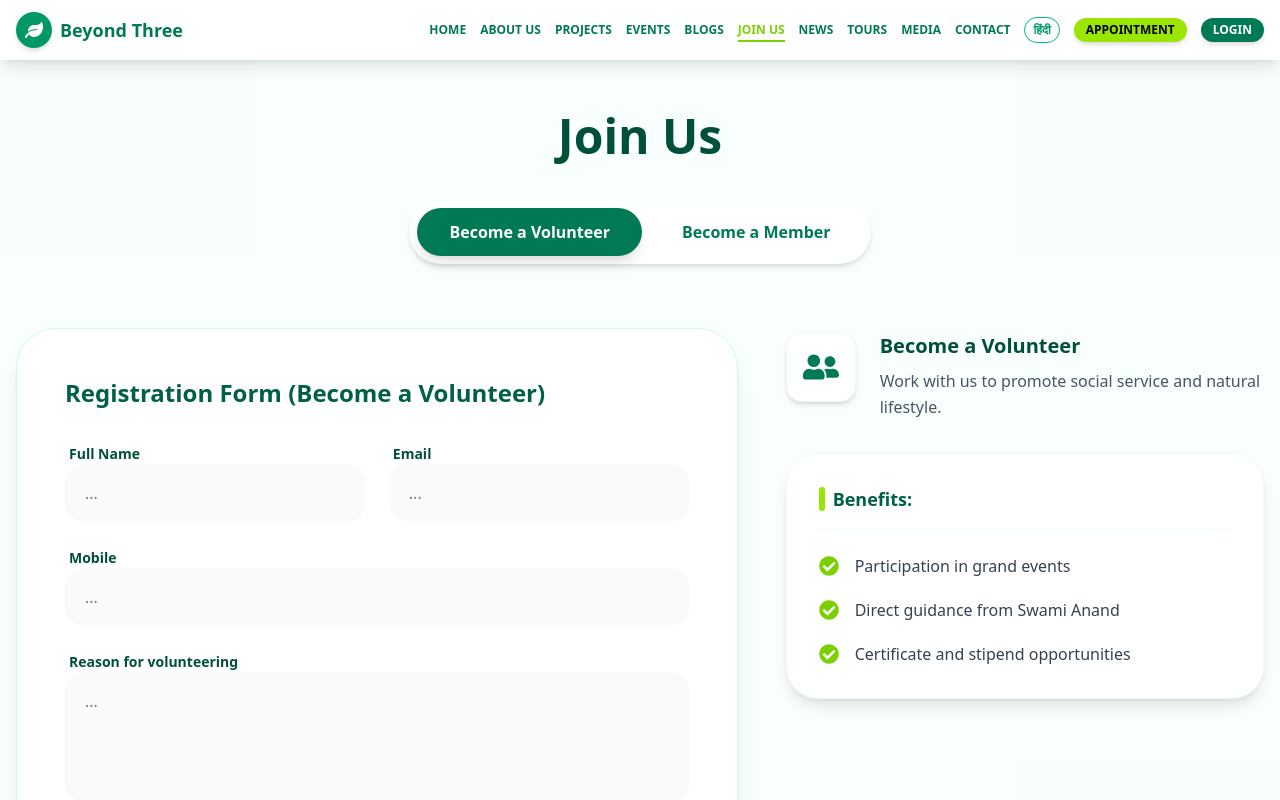
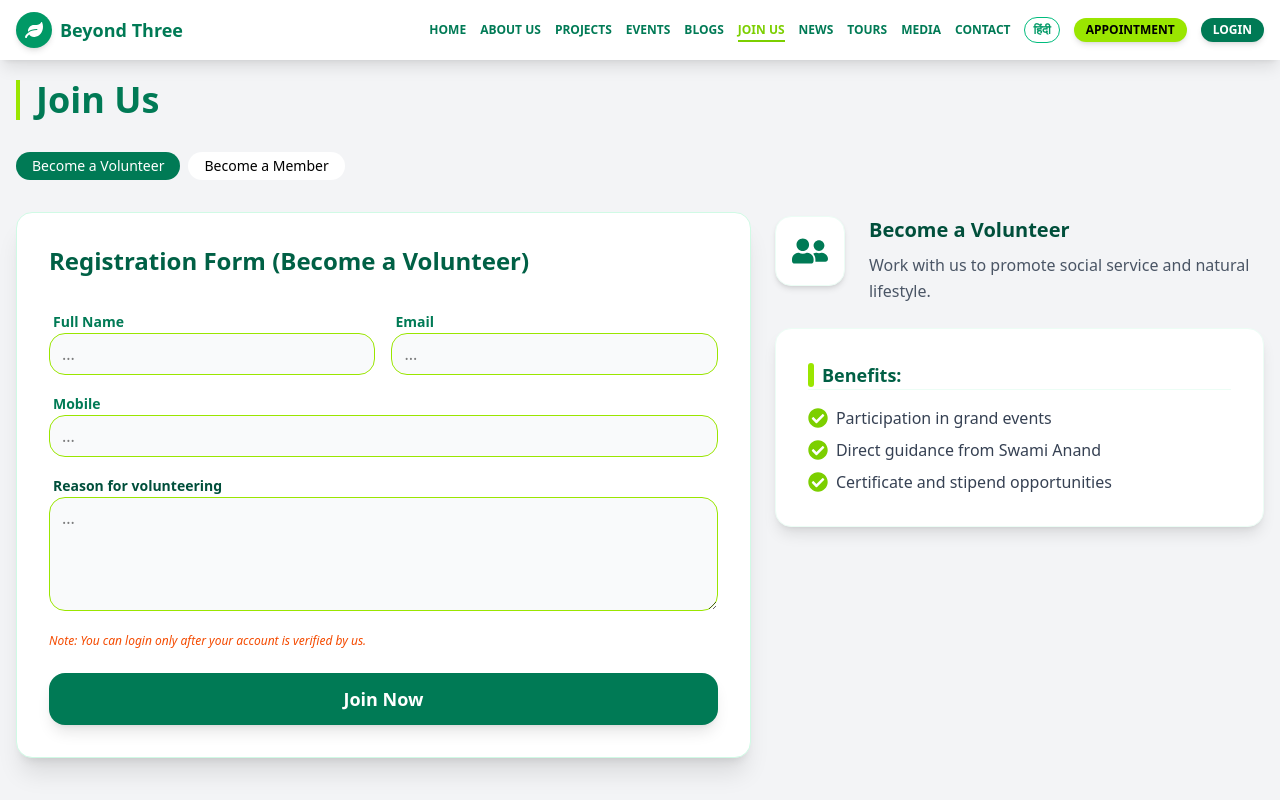
Before and after one commit to Arpan-9911/Beyond-Three, a React (Vite) app in the folder frontend/: page /join in a window 1280 px wide. Shown: the top 800 px of the page. Built offline with nearby package versions, Linux system fonts and the light colour scheme.

Commit message:
Improved Join Us and Tours

```diff
--- a/frontend/src/pages/JoinUs.jsx
+++ b/frontend/src/pages/JoinUs.jsx
@@ -65,80 +65,73 @@ const JoinUs = () => {
   };
 
   return (
-    <div className="bg-emerald-50/30 min-h-screen">
+    <div className="bg-gray-100">
       <Header />
-
-      <main className="max-w-7xl mx-auto px-4 py-12 pt-28">
-        <h1 className="text-4xl md:text-5xl font-bold text-center text-emerald-900 mb-10">
+      <main className="max-w-7xl mx-auto px-4 py-10 pt-20 min-h-dvh">
+        <h1 className="border-l-4 border-lime-400 pl-4 md:text-4xl text-3xl font-bold text-emerald-700 mb-8">
           {t.title[lang]}
         </h1>
-
-        {/* Tab Selection */}
-        <div className="flex justify-center mb-16">
-          <div className="bg-white p-2 rounded-full shadow-md flex gap-2">
+        <div className="flex flex-wrap gap-2 mb-8">
           <button
             onClick={() => setActiveTab("volunteer")}
-              className={`px-8 py-3 rounded-full font-semibold transition-all duration-300 ${activeTab === "volunteer"
-                  ? "bg-emerald-700 text-white shadow-lg"
-                  : "bg-transparent text-emerald-700 hover:bg-emerald-50"
+            className={`px-4 py-1 rounded-full text-sm font-medium transition ${
+              activeTab === 'volunteer'
+                ? "bg-emerald-700 text-white"
+                : "bg-white hover:bg-lime-200"
             }`}
           >
             {t.volunteerTab[lang]}
           </button>
           <button
             onClick={() => setActiveTab("member")}
-              className={`px-8 py-3 rounded-full font-semibold transition-all duration-300 ${activeTab === "member"
-                  ? "bg-emerald-700 text-white shadow-lg"
-                  : "bg-transparent text-emerald-700 hover:bg-emerald-50"
+            className={`px-4 py-1 rounded-full text-sm font-medium transition ${
+              activeTab === 'member'
+                ? "bg-emerald-700 text-white"
+                : "bg-white hover:bg-lime-200"
             }`}
           >
             {t.memberTab[lang]}
           </button>
         </div>
-        </div>
-
-        <div className="flex flex-col lg:flex-row gap-12 items-start">
-          {/* Left Side: Form */}
-          <div className="w-full lg:w-3/5 bg-white p-8 md:p-12 rounded-[2.5rem] shadow-xl border border-emerald-100">
+        <div className="flex flex-col-reverse lg:flex-row gap-6 items-start">
+          <div className="w-full lg:w-3/5 bg-white sm:p-8 p-4 rounded-2xl shadow-xl border border-emerald-100">
             <h2 className="text-2xl font-bold text-emerald-800 mb-8">
               {activeContent.formTitle}
             </h2>
-
-            <form className="space-y-6">
-              <div className="grid grid-cols-1 md:grid-cols-2 gap-6">
+            <section className="space-y-4">
+              <div className="grid grid-cols-1 md:grid-cols-2 gap-4">
                 <div className="space-y-2">
-                  <label className="text-sm font-semibold text-emerald-900 px-1">{t.fields.name[lang]}</label>
+                  <label className="text-sm font-semibold text-emerald-700 px-1">{t.fields.name[lang]}</label>
                   <input
                     type="text"
-                    className="w-full px-5 py-4 bg-gray-50 border-none rounded-2xl focus:ring-2 focus:ring-emerald-500 transition-all outline-none"
+                    className="w-full px-3 py-2 bg-gray-50 border border-lime-400 rounded-2xl focus:ring-2 focus:ring-emerald-500 outline-none"
                     placeholder="..."
                   />
                 </div>
                 <div className="space-y-2">
-                  <label className="text-sm font-semibold text-emerald-900 px-1">{t.fields.email[lang]}</label>
+                  <label className="text-sm font-semibold text-emerald-700 px-1">{t.fields.email[lang]}</label>
                   <input
                     type="email"
-                    className="w-full px-5 py-4 bg-gray-50 border-none rounded-2xl focus:ring-2 focus:ring-emerald-500 transition-all outline-none"
+                    className="w-full px-3 py-2 bg-gray-50 border border-lime-400 rounded-2xl focus:ring-2 focus:ring-emerald-500 outline-none"
                     placeholder="..."
                   />
                 </div>
               </div>
 
               <div className="space-y-2">
-                <label className="text-sm font-semibold text-emerald-900 px-1">{t.fields.mobile[lang]}</label>
+                <label className="text-sm font-semibold text-emerald-700 px-1">{t.fields.mobile[lang]}</label>
                 <input
                   type="tel"
-                  className="w-full px-5 py-4 bg-gray-50 border-none rounded-2xl focus:ring-2 focus:ring-emerald-500 transition-all outline-none"
+                  className="w-full px-3 py-2 bg-gray-50 border border-lime-400 rounded-2xl focus:ring-2 focus:ring-emerald-500 outline-none"
                   placeholder="..."
                 />
               </div>
-
               {activeTab === "volunteer" ? (
                 <div className="space-y-2">
                   <label className="text-sm font-semibold text-emerald-900 px-1">{t.fields.reason[lang]}</label>
                   <textarea
                     rows="4"
-                    className="w-full px-5 py-4 bg-gray-50 border-none rounded-2xl focus:ring-2 focus:ring-emerald-500 transition-all outline-none resize-none"
+                    className="w-full px-3 py-2 bg-gray-50 border border-lime-400 rounded-2xl focus:ring-2 focus:ring-emerald-500 outline-none"
                     placeholder="..."
                   ></textarea>
                 </div>
@@ -147,24 +140,21 @@ const JoinUs = () => {
                   <label className="text-sm font-semibold text-emerald-900 px-1">{t.fields.password[lang]}</label>
                   <input
                     type="password"
-                    className="w-full px-5 py-4 bg-gray-50 border-none rounded-2xl focus:ring-2 focus:ring-emerald-500 transition-all outline-none"
-                    placeholder="........"
+                    className="w-full px-3 py-2 bg-gray-50 border border-lime-400 rounded-2xl focus:ring-2 focus:ring-emerald-500 outline-none"
+                    placeholder="..."
                   />
                 </div>
               )}
-
               <p className="text-xs text-orange-600 font-medium italic mt-2">
                 {t.note[lang]}
               </p>
-
-              <button className="w-full bg-emerald-700 text-white py-5 rounded-2xl font-bold text-lg hover:bg-emerald-800 transition-all shadow-lg active:scale-[0.98] mt-4">
+              <button className="w-full bg-emerald-700 text-white py-3 rounded-2xl font-bold text-lg hover:bg-emerald-800 transition-all shadow-lg active:scale-90 mt-2">
                 {t.submit[lang]}
               </button>
-            </form>
+            </section>
           </div>
 
-          {/* Right Side: Info & Benefits */}
-          <div className="w-full lg:w-2/5 space-y-8">
+          <div className="w-full lg:w-2/5 space-y-6">
             <div className="flex items-start gap-6">
               <div className="bg-white p-4 rounded-2xl shadow-md text-emerald-700 text-4xl mt-1 border border-emerald-50">
                 <FaUserFriends />
@@ -176,16 +166,15 @@ const JoinUs = () => {
                 </p>
               </div>
             </div>
-
-            <div className="bg-white p-8 rounded-[2rem] shadow-lg border border-emerald-50">
-              <h4 className="text-emerald-800 font-bold mb-6 text-lg border-b border-emerald-50 pb-4 flex items-center gap-2">
+            <div className="bg-white sm:p-8 p-4 rounded-2xl shadow-lg border border-emerald-50">
+              <h4 className="text-emerald-800 font-bold mb-4 text-lg border-b border-emerald-50 flex items-center gap-2">
                 <span className="w-1.5 h-6 bg-lime-400 rounded-full"></span>
                 {t.benefitsTitle[activeTab][lang]}
               </h4>
-              <ul className="space-y-5">
+              <ul className="space-y-2">
                 {activeContent.benefits.map((benefit, index) => (
-                  <li key={index} className="flex items-center gap-4 text-gray-700 group">
-                    <FaCheckCircle className="text-lime-500 text-xl flex-shrink-0 group-hover:scale-110 transition-transform" />
+                  <li key={index} className="flex items-center gap-2 text-gray-700 group">
+                    <FaCheckCircle className="text-lime-500 text-xl shrink-0 group-hover:scale-110 transition-transform" />
                     <span className="font-medium">{benefit[lang]}</span>
                   </li>
                 ))}
--- a/frontend/src/pages/Tours.jsx
+++ b/frontend/src/pages/Tours.jsx
@@ -5,13 +5,8 @@ import Header from "../components/layout/Header";
 import Footer from "../components/layout/Footer";
 import { FaMap, FaMapMarkerAlt, FaChevronRight } from "react-icons/fa";
 
-const truncateText = (text, limit = 90) => {
-  return text.length > limit ? text.substring(0, limit) + "..." : text;
-};
-
 const Tours = () => {
   const { lang } = useLanguage();
-
   const tours = [
     {
       id: 1,
@@ -75,33 +70,26 @@ const Tours = () => {
   };
 
   return (
-    <div className="bg-gray-100 min-h-screen">
+    <div className="bg-gray-100">
       <Header />
-
-      <main className="max-w-7xl mx-auto px-4 py-10 pt-24 min-h-dvh">
-        <div className="flex items-center gap-3 mb-8">
-          <FaMap className="text-emerald-700 text-3xl" />
-          <h1 className="md:text-4xl text-3xl font-bold text-emerald-800">
-            {t.title[lang]}
-          </h1>
-        </div>
-
-        <div className="grid grid-cols-1 sm:grid-cols-2 lg:grid-cols-3 gap-8">
+      <main className="max-w-7xl mx-auto px-4 py-10 pt-20 min-h-dvh">
+        <h1 className="border-l-4 border-lime-400 pl-4 md:text-4xl text-3xl font-bold text-emerald-700 mb-8">
+          {t.title[lang]}
+        </h1>
+        <div className="grid grid-cols-1 sm:grid-cols-2 lg:grid-cols-4 gap-6">
           {tours.map((tour) => (
             <div
               key={tour.id}
-              className="bg-white rounded-[2rem] shadow-lg hover:shadow-xl transition-all duration-300 overflow-hidden flex flex-col group cursor-pointer"
+              className="bg-white rounded-2xl shadow-lg hover:shadow-xl transition-all duration-300 overflow-hidden flex flex-col group cursor-pointer"
               onClick={() => handleTourClick(tour)}
             >
-              {/* Image Section with Overlays */}
-              <div className="relative h-64 overflow-hidden">
+              <div className="relative h-44 overflow-hidden">
                 <img
                   src={tour.image}
                   alt={tour.title[lang]}
                   className="w-full h-full object-cover group-hover:scale-110 transition-transform duration-500"
                 />
-                <div className="absolute inset-0 bg-gradient-to-t from-black/80 via-transparent to-transparent"></div>
-
+                <div className="absolute inset-0 bg-linear-to-t from-black/80 via-transparent to-transparent"></div>
                 <div className="absolute bottom-6 left-6 text-white">
                   <span className="text-[10px] font-bold text-lime-400 tracking-widest uppercase mb-1 block">
                     {tour.date}
@@ -111,14 +99,11 @@ const Tours = () => {
                   </h3>
                 </div>
               </div>
-
-              {/* Footer Section */}
               <div className="p-6 flex items-center justify-between">
                 <div className="flex items-center gap-2 text-gray-500 text-sm">
                   <FaMapMarkerAlt className="text-emerald-600" />
                   <span>{tour.location[lang]}</span>
                 </div>
-
                 <div className="w-10 h-10 rounded-full bg-emerald-50 flex items-center justify-center text-emerald-600 group-hover:bg-emerald-600 group-hover:text-white transition-colors duration-300">
                   <FaChevronRight />
                 </div>
@@ -127,8 +112,6 @@ const Tours = () => {
           ))}
         </div>
       </main>
-
-      {/* Modal - News.jsx Style */}
       {selectedTour && (
         <div className="fixed inset-0 bg-black/70 flex items-center justify-center z-50 p-4">
           <div className="relative w-full max-w-3xl">
@@ -138,39 +121,33 @@ const Tours = () => {
             >
               ✕
             </button>
-
             <div className="bg-white rounded-xl overflow-y-auto max-h-[90vh] hide-scrollbar">
               <img
                 src={activeImage}
                 alt={selectedTour.title[lang]}
                 className="w-full max-h-[60vh] object-contain bg-black"
               />
-
               <div className="p-6">
                 <h2 className="text-2xl font-bold text-emerald-700 mb-3">
                   {selectedTour.title[lang]}
                 </h2>
-
                 <p className="text-sm text-gray-500 mb-4">
                   <FaMapMarkerAlt className="inline mr-1" /> {selectedTour.location[lang]} • {selectedTour.date}
                 </p>
-
                 <p className="text-gray-700 font-medium mb-3 italic">
                   {selectedTour.excerpt[lang]}
                 </p>
                 <p className="text-gray-700">
                   {selectedTour.content[lang]}
                 </p>
-
-                {/* Gallery Section */}
                 {selectedTour.images && selectedTour.images.length > 0 && (
                   <div className="mt-8 border-t pt-6">
                     <h4 className="text-lg font-bold text-emerald-700 mb-4">{t.gallery[lang]}</h4>
-                    <div className="flex gap-3 overflow-x-auto pb-2 scrollbar-hide">
+                    <div className="flex gap-2 pb-2 flex-wrap justify-evenly">
                       {selectedTour.images.map((img, idx) => (
                         <div
                           key={idx}
-                          className={`min-w-[120px] h-20 rounded-lg overflow-hidden cursor-pointer border-2 transition-all ${activeImage === img ? 'border-emerald-600 scale-95' : 'border-transparent hover:border-emerald-200'
+                          className={`max-w-40 rounded-lg overflow-hidden cursor-pointer border-2 transition-all ${activeImage === img ? 'border-emerald-600 scale-95' : 'border-transparent hover:border-emerald-200'
                             }`}
                           onClick={() => setActiveImage(img)}
                         >
@@ -185,7 +162,6 @@ const Tours = () => {
           </div>
         </div>
       )}
-
       <Footer />
     </div>
   );
```
Lines whose indentation alone changed are shown as unchanged.
